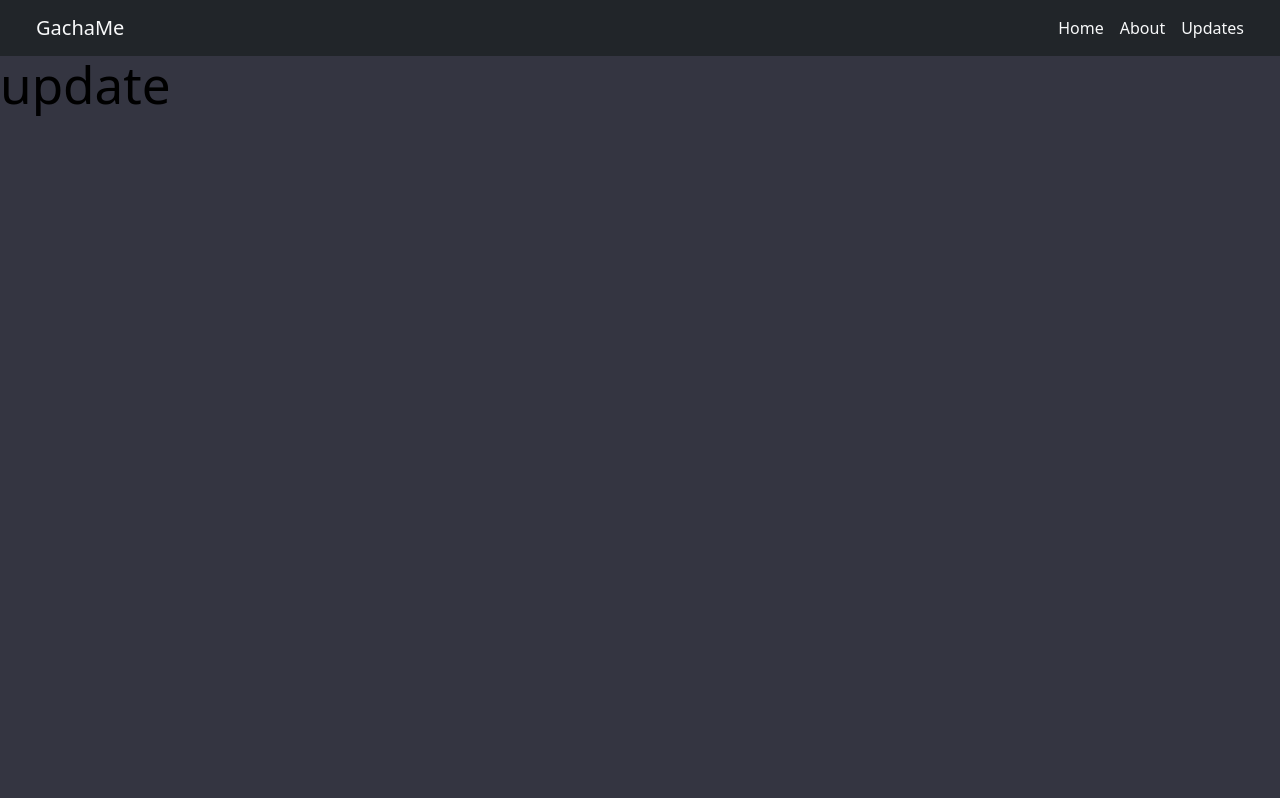
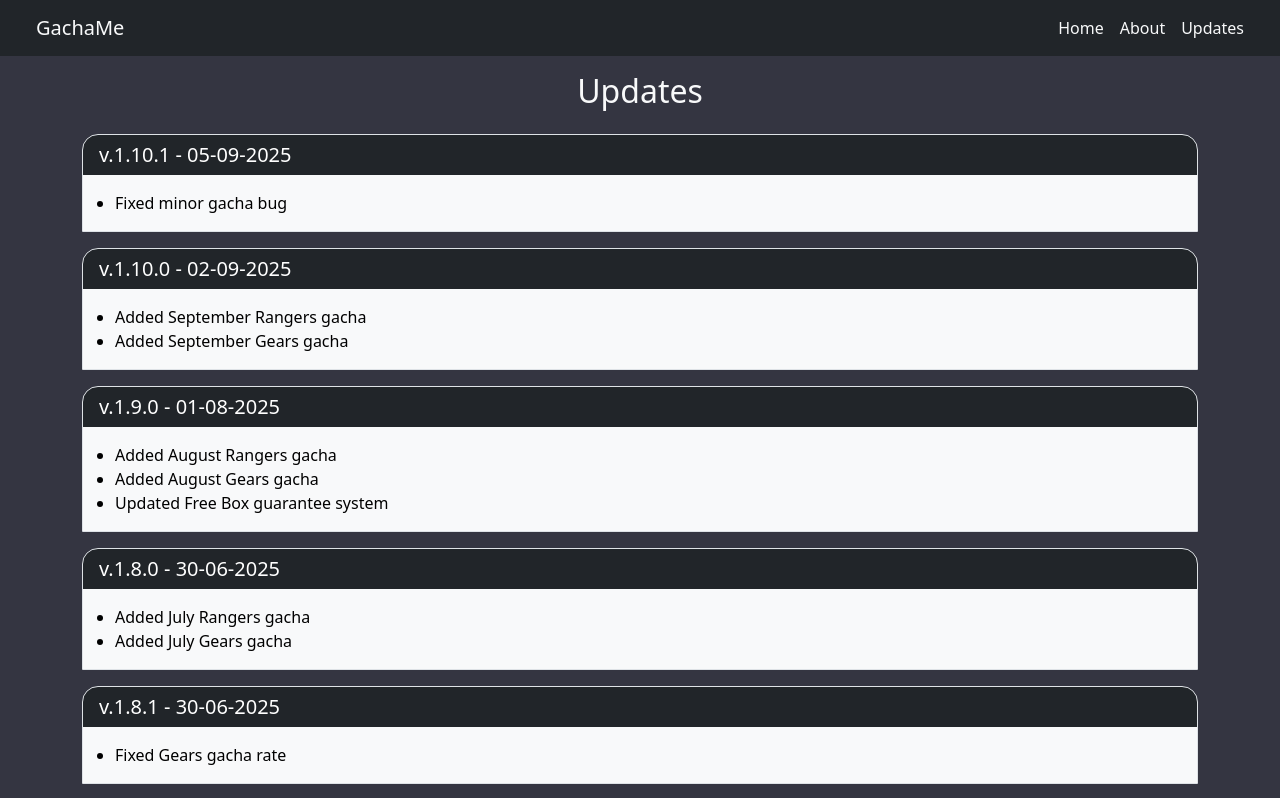
Before and after one commit to ArnutDev/gachame-react-remake, a React (Vite) app: page /updates in a window 1280 px wide. Shown: the top 798 px of the page. Built offline with nearby package versions, Linux system fonts and the light colour scheme.

Commit message:
Add UpdatesPage.jsx

```diff
--- /dev/null
+++ b/src/assets/json-data/change-log.json
@@ -0,0 +1,123 @@
+[
+    {
+        "version": "1.0.0 First release",
+        "date": "22-12-2024",
+        "changes": [
+            "Added normal gacha feature",
+            "Added stats sidebar"
+        ]
+    },
+    {
+        "version": "1.1.0",
+        "date": "23-12-2024",
+        "changes": [
+            "Fixed gacha rate issue",
+            "Added 2 rate-up gachas",
+            "Updated user interface"
+        ]
+    },
+    {
+        "version": "1.2.0",
+        "date": "01-01-2025",
+        "changes": [
+            "Updated UI",
+            "Added January Rangers gacha",
+            "Added January Gears gacha (beta)"
+        ]
+    },
+    {
+        "version": "1.2.1",
+        "date": "01-01-2025",
+        "changes": [
+            "Fixed navigation button",
+            "Updated Leonard's image in Rangers Gacha"
+        ]
+    },
+    {
+        "version": "1.3.0",
+        "date": "31-01-2025",
+        "changes": [
+            "Added February Rangers gacha",
+            "Added February Gears gacha (beta)",
+            "Fixed gacha rate"
+        ]
+    },
+    {
+        "version": "1.3.1",
+        "date": "01-01-2025",
+        "changes": [
+            "Fixed bug in Gears gacha loop"
+        ]
+    },
+    {
+        "version": "1.4.0",
+        "date": "01-03-2025",
+        "changes": [
+            "Added March Rangers gacha",
+            "Added March Gears gacha (beta)",
+            "Added Free Box guarantee system"
+        ]
+    },
+    {
+        "version": "1.5.0",
+        "date": "06-04-2025",
+        "changes": [
+            "Added April Rangers gacha",
+            "Added April Gears gacha"
+        ]
+    },
+    {
+        "version": "1.6.0",
+        "date": "01-05-2025",
+        "changes": [
+            "Added May Rangers gacha"
+        ]
+    },
+    {
+        "version": "1.7.0",
+        "date": "30-05-2025",
+        "changes": [
+            "Added June Rangers gacha",
+            "Added June Gears gacha"
+        ]
+    },
+    {
+        "version": "1.8.0",
+        "date": "30-06-2025",
+        "changes": [
+            "Added July Rangers gacha",
+            "Added July Gears gacha"
+        ]
+    },
+    {
+        "version": "1.8.1",
+        "date": "30-06-2025",
+        "changes": [
+            "Fixed Gears gacha rate"
+        ]
+    },
+    {
+        "version": "1.9.0",
+        "date": "01-08-2025",
+        "changes": [
+            "Added August Rangers gacha",
+            "Added August Gears gacha",
+            "Updated Free Box guarantee system"
+        ]
+    },
+    {
+        "version": "1.10.0",
+        "date": "02-09-2025",
+        "changes": [
+            "Added September Rangers gacha",
+            "Added September Gears gacha"
+        ]
+    },
+    {
+        "version": "1.10.1",
+        "date": "05-09-2025",
+        "changes": [
+            "Fixed minor gacha bug"
+        ]
+    }
+]
--- a/src/pages/AboutPage.jsx
+++ b/src/pages/AboutPage.jsx
@@ -3,7 +3,6 @@ export default function  ProfileCard(){
   return (
     <div className="profile-card mx-auto my-5 p-3 border rounded-3 bg-light" style={{ maxWidth: "550px" }} >
         <div className="profile-body text-center">
-            {/* Profile Picture */}
             <img
             src="https://avatars.githubusercontent.com/u/190331346?v=4"
             alt="Profile"
@@ -11,23 +10,19 @@ export default function  ProfileCard(){
             style={{ width: "150px", height: "150px" }}
             />
 
-            {/* Name and Title */}
             <h3 className="profile-title">Arnut</h3>
             <p className="text-muted">Owner this website</p>
 
-            {/* About Section */}
             <p className="profile-description">
             Hello! My name is Arnut. I created this website to practice my skills
-            and prepare for my future career. I hope you enjoy exploring it.
+            and prepare for my future career. I hope you enjoy the gacha simulation.
             If you have any questions or encounter any issues such as bugs,
             you can contact me via email or through the Google Form below.
             Thank you, and have a great day!
             </p>
 
-            {/* Email */}
             <p className="h6">Email: arnut.contact@gmail.com</p>
 
-            {/* Contact Info */}
             <div className="d-flex justify-content-center gap-3 mt-3">
             <p className="h6 mb-0">
                 Report a problem:
--- a/src/pages/UpdatesPage.jsx
+++ b/src/pages/UpdatesPage.jsx
@@ -1,5 +1,33 @@
+import changelogData from "/src/assets/json-data/change-log.json"; // ไฟล์ JSON ของคุณ
 export default function Updates(){
-    return(<>
-        <h1>update</h1>
-    </>);
+  const sortedChangelog = [...changelogData].sort((a, b) => {
+    const [dayA, monthA, yearA] = a.date.split("-");
+    const [dayB, monthB, yearB] = b.date.split("-");
+    const dateA = new Date(`${yearA}-${monthA}-${dayA}`);
+    const dateB = new Date(`${yearB}-${monthB}-${dayB}`);
+    return dateB - dateA;
+  });
+
+  return (
+
+    <div className="container my-3">
+    <h2 className="text-center text-light mb-4">Updates</h2>
+      {sortedChangelog.map((entry) => (
+        <div key={entry.version} className="update-card bg-dark mb-3 border rounded-top-4">
+          <h5 className="update-head bg-dark text-white mx-3 pt-2">
+            v.{entry.version} - {entry.date}
+          </h5>
+          <div className="update-body bg-light">
+            <ul className="mb-0 py-3">
+              {entry.changes.map((change, index) => (
+                <li key={index} >
+                    <p className="m-0">{change}</p>
+                </li>
+              ))}
+            </ul>
+          </div>
+        </div>
+      ))}
+    </div>
+  );
 }
```
Also changed, not shown: src/pages/RandomGearsPage.jsx (line endings or trailing spaces).
